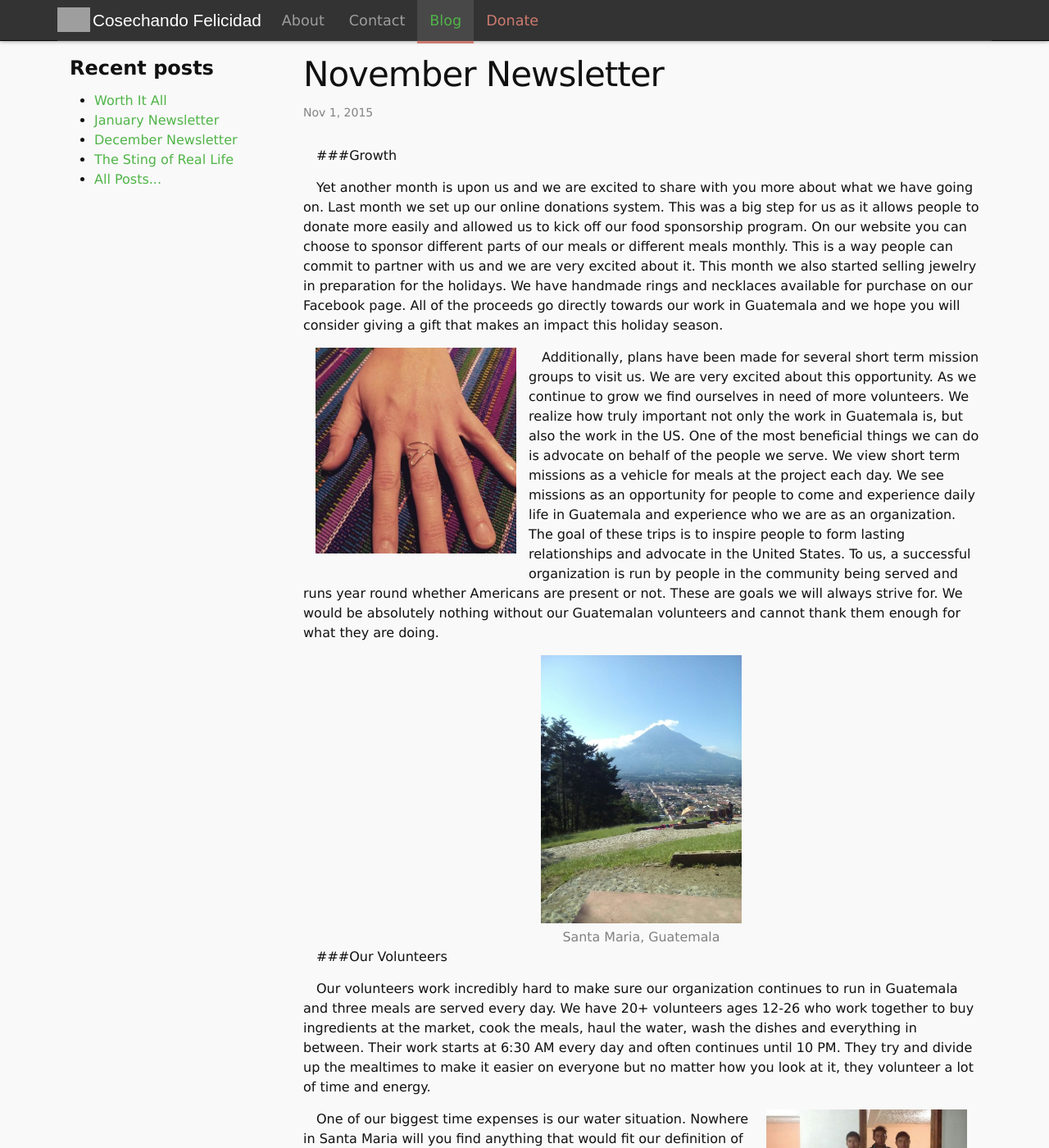
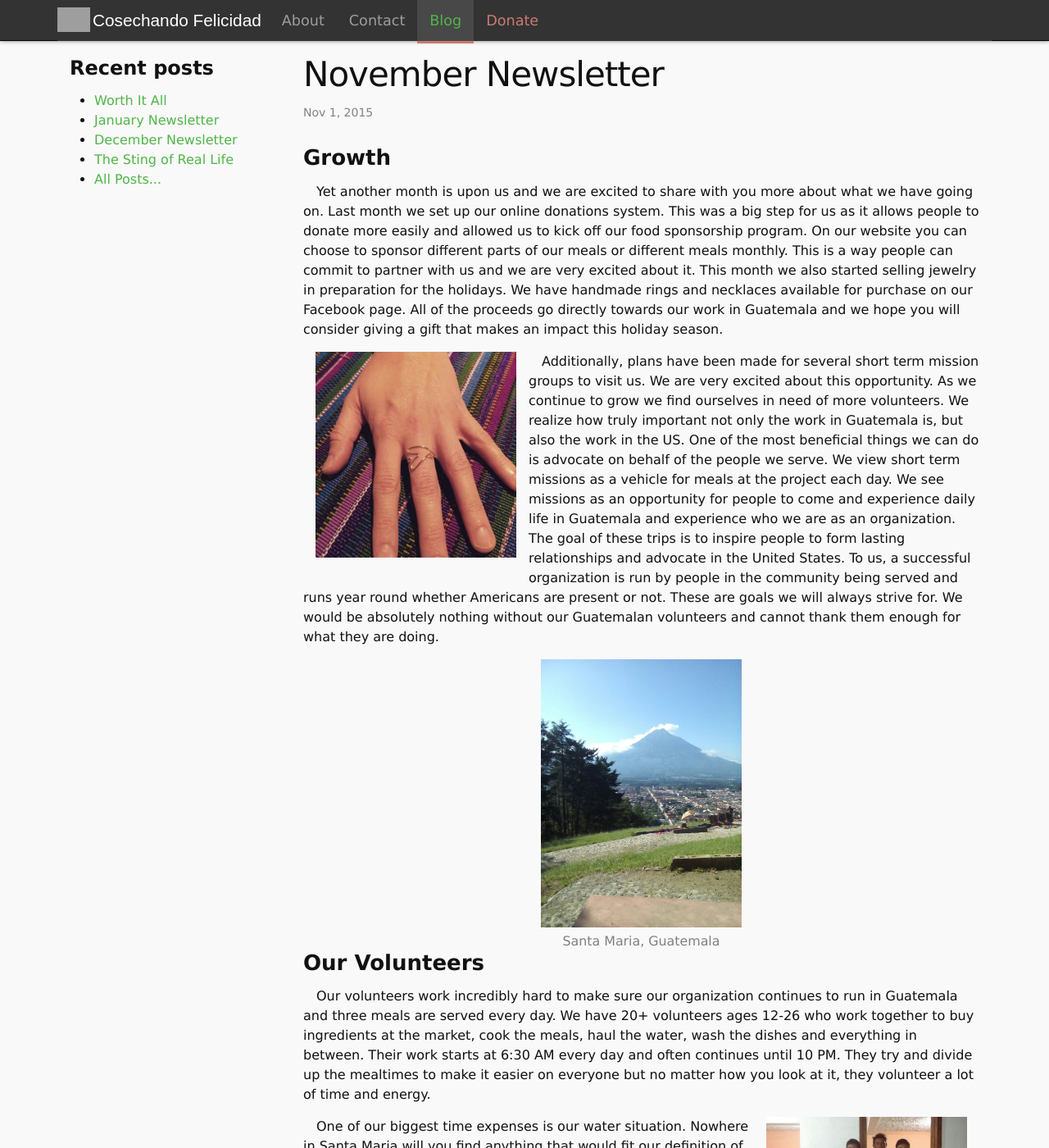
Before and after one commit to harvestinghappiness/harvestinghappiness.github.io, a Jekyll site: the page built from _posts/2015-11-01-November-Newsletter.md, in a window 1280 px wide and 1400 px high. Shown: the whole window at 82% size. Built offline with Jekyll 4.4.1, drawn with Linux system fonts in a browser that asks for light colours; comment, search, counter and statistics services are not loaded; some of the changed text lies outside the part shown.

Commit message:
fix headers

```diff
--- a/_posts/2015-11-01-November-Newsletter.md
+++ b/_posts/2015-11-01-November-Newsletter.md
@@ -7,7 +7,7 @@ activetab: blog
 commentID: 2
 ---
 
-###Growth
+<h3>Growth</h3>
 
 Yet another month is upon us and we are excited to share
 with you more about what we have going on. Last month
@@ -50,7 +50,7 @@ thank them enough for what they are doing.
 
 {% include figure.html src="santamariavolc.jpg" caption="Santa Maria, Guatemala" side="center" %}
 
-###Our Volunteers
+<h3>Our Volunteers</h3>
 
 Our volunteers work incredibly hard to make sure our
 organization continues to run in Guatemala and three
@@ -138,7 +138,7 @@ unlikely it may seem.
 >nullify the things that are, so that no one may boast
 >before him.” 1 Corinthians 1:27-29
 
-###Looking Forward
+<h3>Looking Forward</h3>
 
 We are excited to announce that on the 11th of this month
 Brennan will be returning to Guatemala for 6 months.
@@ -154,7 +154,7 @@ our volunteers. They are looking forward to encouraging
 them and helping to relieve some of the burden of
 running the feeding program.
 
-###Prayer Requests
+<h3>Prayer Requests</h3>
 
 >“Never stop praying.”~ 1 Thessalonians 5:17
 
```
Also changed, not shown: _posts/2015-10-01-October-Newsletter.md (+3 -3 lines), _posts/2016-01-01-January-Newsletter.md (+3 -3 lines).
